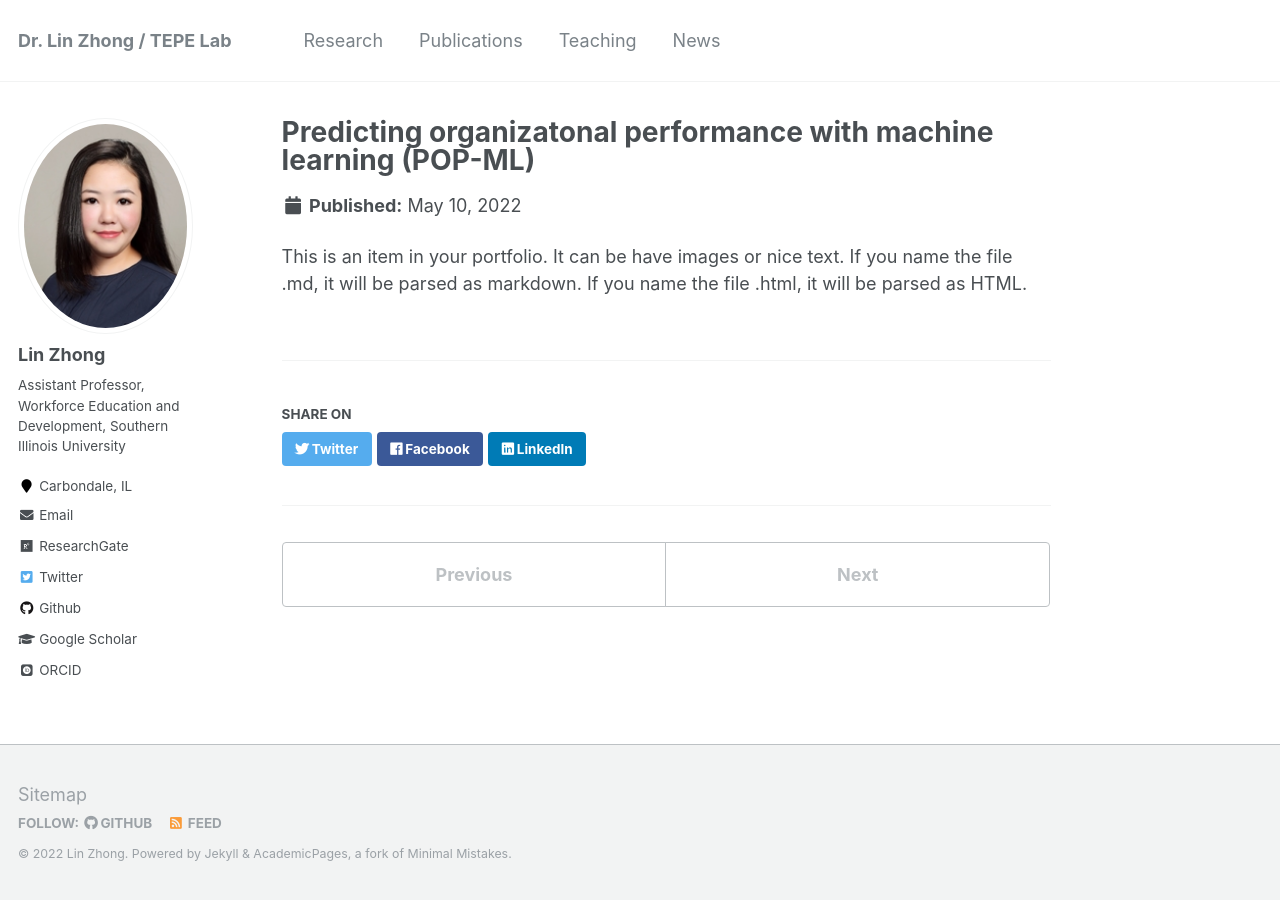
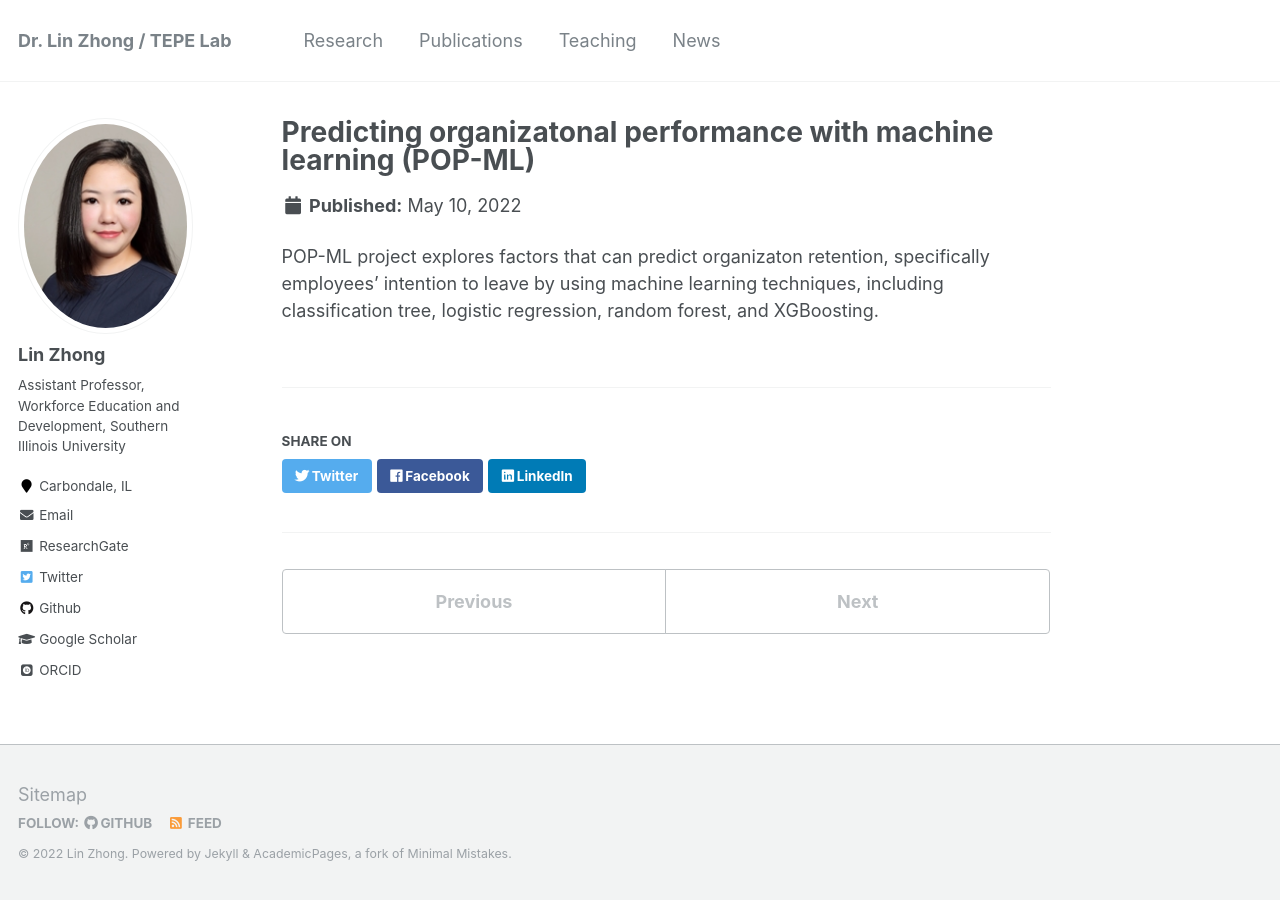
Before and after one commit to TEPELAB/tepe, a Jekyll site: the page built from _research/research-2.html, in a window 1280 px wide. Built offline with Jekyll 4.4.1, drawn with Linux system fonts in a browser that asks for light colours; some web fonts are replaced.

Commit message:
Update research-2.html

```diff
--- a/_research/research-2.html
+++ b/_research/research-2.html
@@ -3,5 +3,4 @@ title: "Predicting organizatonal performance with machine learning (POP-ML)"
 excerpt: "POP-ML project explores factors that can predict organizaton retention, specifically employees' intention to leave by using machine learning techniques, including classification tree, logistic regression, random forest, and XGBoosting."
 collection: portfolio
 ---
-
-This is an item in your portfolio. It can be have images or nice text. If you name the file .md, it will be parsed as markdown. If you name the file .html, it will be parsed as HTML.
+POP-ML project explores factors that can predict organizaton retention, specifically employees’ intention to leave by using machine learning techniques, including classification tree, logistic regression, random forest, and XGBoosting.
```
